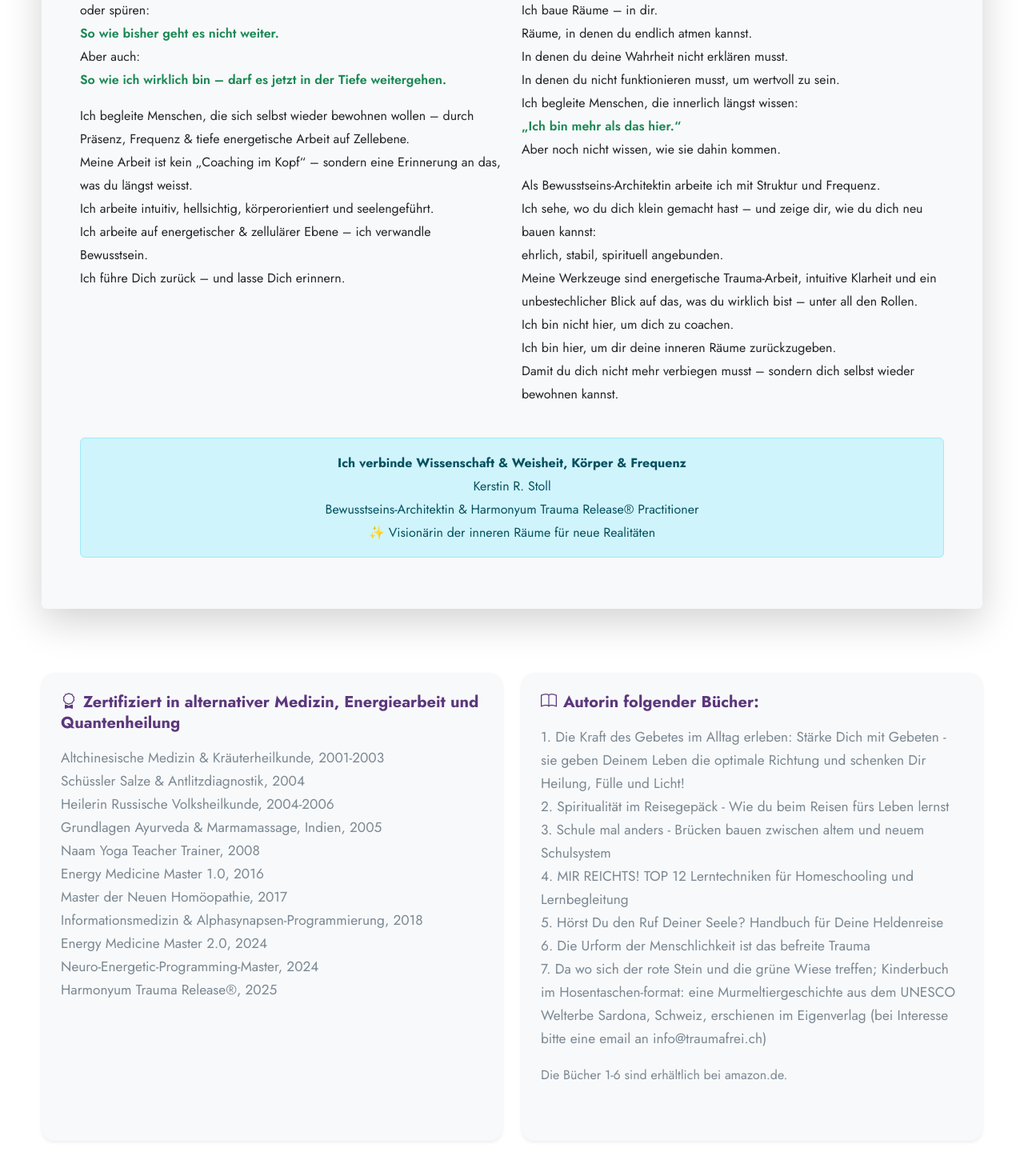
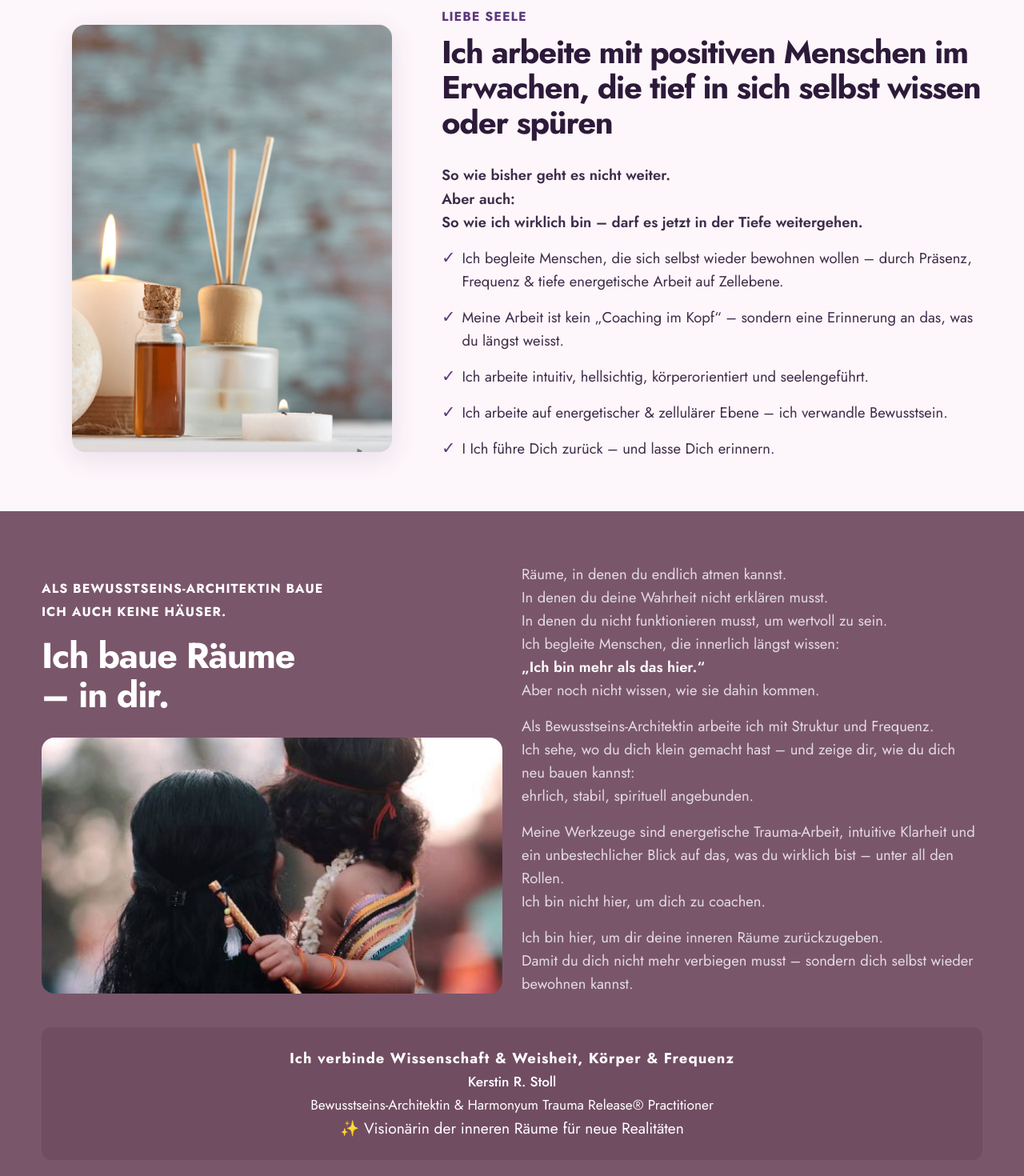
Before and after one commit to lokesh-annex/mindthera, a Next.js app: page /about in a window 1280 px wide. Shown: the part 1120-2590 px from the top of the page at 80% size. Built offline with nearby package versions, Linux system fonts and the light colour scheme; a web font is replaced by a local one.

Commit message:
homepage changes

```diff
--- a/app/about/page.tsx
+++ b/app/about/page.tsx
@@ -1,5 +1,6 @@
 "use client";
 import React from "react";
+import { useEffect } from "react";
 import Image from "next/image";
 import Breadcrumbs from "@/components/Breadcrumbs";
 const AboutUS = () => (
@@ -9,20 +10,42 @@ const AboutUS = () => (
       items={[{ label: "Home", href: "/" }, { label: "Über mich" }]}
     />
     <section className="bg-white py-5">
-      <div className="container">
-        <div className="row align-items-center">
-          <div className="col-lg-7 mb-4 mb-lg-0">
-            <h2 className="display-5 fw-bold mb-4 text-primary">Über Kerstin R. Stoll</h2>
-            <blockquote className="fs-4 fst-italic mb-4 text-secondary border-start border-3 ps-3">
-              „Ich möchte nicht mehr dauernd erklären, dass ich anders arbeite – ich möchte, dass man es spürt.“
+      <div className="container about-gradient rounded-4 about-shadow py-4">
+        <div className="row gx-5 align-items-center">
+          <div className="col-lg-6">
+            <div className="relative rounded-20px overflow-hidden shadow-soft">
+              <Image
+                src="/images/pic.png"
+                width={600}
+                height={500}
+                alt="Kerstin R. Stoll Portrait"
+                className="rounded-4  img-fluid"
+              />
+            </div>
+          </div>
+          <div className="col-lg-6 text-dark">
+            <div className="subtitle fadeInUp mb-3 ">Über Kerstin R. Stoll</div>
+
+            <blockquote className="fs-4 fst-italic mb-4 text-dark border-start border-3 ps-3">
+              „Ich möchte nicht mehr dauernd erklären, dass ich anders arbeite –
+              ich möchte, dass man es spürt.“
             </blockquote>
+
             <p className="mb-3">
-              Und genau das passiert, wenn man <strong>Kerstin R. Stoll</strong> begegnet.<br />
-              Ihre Arbeit beginnt dort, wo Sprache endet. In einem Raum, den viele nie betreten haben:<br />
-              <span className="fw-semibold">würdevoll, unbestechlich klar und auf den Punkt.</span>
+              Und genau das passiert, wenn man <strong>Kerstin R. Stoll</strong>{" "}
+              begegnet.
+              <br />
+              Ihre Arbeit beginnt dort, wo Sprache endet. In einem Raum, den
+              viele nie betreten haben:
+              <br />
+              <span className="fw-semibold">
+                würdevoll, unbestechlich klar und auf den Punkt.
+              </span>
             </p>
             <p className="mb-3">
-              Kerstin hat sehr früh gelernt zu funktionieren, zu tragen, zu wirken – doch ihr tiefster Antrieb war nie die Leistung. Es war die Erinnerung:
+              Kerstin hat sehr früh gelernt zu funktionieren, zu tragen, zu
+              wirken – doch ihr tiefster Antrieb war nie die Leistung. Es war
+              die Erinnerung:
             </p>
             <ul className="mb-3 ps-4">
               <li>Menschen wollen nicht therapiert, sondern erinnert werden</li>
@@ -30,88 +53,261 @@ const AboutUS = () => (
               <li>Würde ist kein Konzept, sondern ein Zustand</li>
             </ul>
             <p className="mb-3">
-              <strong>Kerstin R. Stoll</strong> ist nicht laut. Aber unübersehbar.<br />
-              Weil ihre Frequenz heilt – ohne dass sie etwas erklären muss.<br />
-              Mit <span className="fw-semibold">Harmonyum Trauma Release®</span> verkörpert sie eine neue Art von Heilraum: frei von Überforderung, aber voller Resonanz.<br />
-              Sie öffnet keine Methoden – sondern Türen. Nicht in die Vergangenheit, sondern in die Urform des eigenen Seins.
+              <strong>Kerstin R. Stoll</strong> ist nicht laut. Aber
+              unübersehbar.
+              <br />
+              Weil ihre Frequenz heilt – ohne dass sie etwas erklären muss.
+              <br />
+              Mit <span className="fw-semibold">
+                Harmonyum Trauma Release®
+              </span>{" "}
+              verkörpert sie eine neue Art von Heilraum: frei von Überforderung,
+              aber voller Resonanz.
+              <br />
+              Sie öffnet keine Methoden – sondern Türen. Nicht in die
+              Vergangenheit, sondern in die Urform des eigenen Seins.
             </p>
-            <div className="mb-4">
-              <span className="badge bg-primary fs-6 mb-2">Leitsatz</span><br />
-              <span className="fs-5 fw-bold text-dark">„Heilung ist kein Prozess des Reparierens – sondern des Erinnerns.“</span>
+            <a className="btn-main  fadeInUp" href="about.html">
+              Leitsatz
+            </a>
           </div>
-
         </div>
-          <div className="col-lg-5 d-flex justify-content-center">
+      </div>
+</section>
+      <section className="py-5 mt-5" style={{ background: "#fdf6fa" }}>
+        <div className="container">
+          <div className="row align-items-center justify-content-center">
+            <div className="col-lg-5 mb-4 mb-lg-0 d-flex justify-content-center">
+              <div
+                style={{
+                  maxWidth: 400,
+                  borderRadius: "16px",
+                  overflow: "hidden",
+                  boxShadow: "0 8px 32px rgba(92,55,125,0.12)",
+                }}
+              >
                 <Image
-              src="/images/pic.png"
-              width={500}
+                  src="/images/image-16.jpg"
+                  width={400}
                   height={500}
-              alt="Kerstin R. Stoll Portrait"
-              className="rounded-4 shadow-lg img-fluid"
+                  alt="Gita"
+                  className="img-fluid"
                 />
               </div>
-<div className="col-lg-12">
-  <div className="card border-0 shadow-lg mb-5 bg-light">
-    <div className="card-body p-5">
-      <h3 className="h4 mb-4 text-primary text-center">
-        <i className="bi bi-heart-fill me-2 text-danger"></i>Liebe Seele
-      </h3>
-      <div className="row">
-        <div className="col-md-6 mb-4 mb-md-0">
+            </div>
+            <div className="col-lg-7">
+              <div
+                className="mb-2 text-uppercase fw-bold"
+                style={{ letterSpacing: 1, color: "#5c377d" }}
+              >
+                Liebe Seele
+              </div>
+              <h2
+                className="fw-bold mb-4"
+                style={{ color: "#2d1a3a", fontSize: "2.5rem" }}
+              >
+                {" "}
+                Ich arbeite mit positiven Menschen im Erwachen, die tief in sich
+                selbst wissen oder spüren
+              </h2>
               <p className="mb-3">
-            Ich arbeite mit positiven Menschen im Erwachen, die tief in sich selbst wissen oder spüren:<br />
-            <span className="fw-semibold text-success">So wie bisher geht es nicht weiter.</span><br />
-            Aber auch:<br />
-            <span className="fw-semibold text-success">So wie ich wirklich bin – darf es jetzt in der Tiefe weitergehen.</span>
+                <span
+                  className="fw-semibold"
+                  style={{ fontSize: "1.15rem", color: "#3d2c4a" }}
+                >
+                  So wie bisher geht es nicht weiter.
+                </span>
+
+                <div
+                  className="fw-semibold"
+                  style={{ fontSize: "1.15rem", color: "#3d2c4a" }}
+                >
+                  Aber auch:
+                  <br />
+                  So wie ich wirklich bin – darf es jetzt in der Tiefe
+                  weitergehen.
+                </div>
               </p>
+              <ul
+                className="list-unstyled"
+                style={{ fontSize: "1.15rem", color: "#3d2c4a" }}
+              >
+                <li className="mb-3 d-flex align-items-start">
+                  <span
+                    className="me-2"
+                    style={{ color: "#5c377d", fontSize: "1.3rem" }}
+                  >
+                    &#10003;
+                  </span>{" "}
+                  Ich begleite Menschen, die sich selbst wieder bewohnen wollen
+                  – durch Präsenz, Frequenz &amp; tiefe energetische Arbeit auf
+                  Zellebene.
+                </li>
+                <li className="mb-3 d-flex align-items-start">
+                  <span
+                    className="me-2"
+                    style={{ color: "#5c377d", fontSize: "1.3rem" }}
+                  >
+                    &#10003;
+                  </span>{" "}
+                  Meine Arbeit ist kein „Coaching im Kopf“ – sondern eine
+                  Erinnerung an das, was du längst weisst.
+                </li>
+                <li className="mb-3 d-flex align-items-start">
+                  <span
+                    className="me-2"
+                    style={{ color: "#5c377d", fontSize: "1.3rem" }}
+                  >
+                    &#10003;
+                  </span>{" "}
+                  Ich arbeite intuitiv, hellsichtig, körperorientiert und
+                  seelengeführt.
+                </li>
+                <li className="mb-3 d-flex align-items-start">
+                  <span
+                    className="me-2"
+                    style={{ color: "#5c377d", fontSize: "1.3rem" }}
+                  >
+                    &#10003;
+                  </span>{" "}
+                  Ich arbeite auf energetischer &amp; zellulärer Ebene – ich
+                  verwandle Bewusstsein.
+                </li>
+                <li className="mb-3 d-flex align-items-start">
+                  <span
+                    className="me-2"
+                    style={{ color: "#5c377d", fontSize: "1.3rem" }}
+                  >
+                    &#10003;
+                  </span>{" "}
+                  I Ich führe Dich zurück – und lasse Dich erinnern.
+                </li>
+              </ul>
+            </div>
+          </div>
+        </div>
+      </section>
+      <section style={{ background: "#7a566b", padding: "64px 0" }}>
+        <div className="container">
+          <div className="row align-items-center justify-content-center">
+            <div className="col-lg-6 mb-4 mb-lg-0">
+              <div
+                className="text-uppercase fw-bold mb-3"
+                style={{ color: "#fff", letterSpacing: 1 }}
+              >
+                Als Bewusstseins-Architektin baue
+                <br />
+                ich auch keine Häuser.
+              </div>
+              <h2
+                className="fw-bold mb-4"
+                style={{ color: "#fff", fontSize: "2.8rem", lineHeight: 1.1 }}
+              >
+                Ich baue Räume
+                <br />– in dir.
+              </h2>
+
+                <div style={{ height: '320px', overflow: 'hidden', borderRadius: '16px', background: '#7a566b', display: 'flex', alignItems: 'center', justifyContent: 'center' }}>
+                  <Image
+                    src="/images/image-160.jpg"
+                    width={580}
+                    height={250}
+                    alt="Kerstin R. Stoll Portrait"
+                    className="img-fluid"
+                  />
+                </div>
+            </div>
+            <div className="col-lg-6">
+              <div
+                style={{ color: "#e2dbe2", fontSize: "1.15rem", maxWidth: 600 }}
+              >
                 <p className="mb-3">
-            Ich begleite Menschen, die sich selbst wieder bewohnen wollen – durch Präsenz, Frequenz &amp; tiefe energetische Arbeit auf Zellebene.<br />
-            Meine Arbeit ist kein „Coaching im Kopf“ – sondern eine Erinnerung an das, was du längst weisst.<br />
-            Ich arbeite intuitiv, hellsichtig, körperorientiert und seelengeführt.<br />
-            Ich arbeite auf energetischer &amp; zellulärer Ebene – ich verwandle Bewusstsein.<br />
-            Ich führe Dich zurück – und lasse Dich erinnern.
-          </p>
-        </div>
-        <div className="col-md-6">
-          <p className="mb-3">
-            Als Bewusstseins-Architektin baue ich keine Häuser.<br />
-            Ich baue Räume – in dir.<br />
-            Räume, in denen du endlich atmen kannst.<br />
-            In denen du deine Wahrheit nicht erklären musst.<br />
-            In denen du nicht funktionieren musst, um wertvoll zu sein.<br />
-            Ich begleite Menschen, die innerlich längst wissen:<br />
-            <span className="fw-semibold text-success">„Ich bin mehr als das hier.“</span><br />
+                  Räume, in denen du endlich atmen kannst.
+                  <br />
+                  In denen du deine Wahrheit nicht erklären musst.
+                  <br />
+                  In denen du nicht funktionieren musst, um wertvoll zu sein.
+                  <br />
+                  Ich begleite Menschen, die innerlich längst wissen:
+                  <br />
+                  <span className="fw-semibold" style={{ color: "#fff" }}>
+                    „Ich bin mehr als das hier.“
+                  </span>
+                  <br />
                   Aber noch nicht wissen, wie sie dahin kommen.
                 </p>
                 <p className="mb-3">
-            Als Bewusstseins-Architektin arbeite ich mit Struktur und Frequenz.<br />
-            Ich sehe, wo du dich klein gemacht hast – und zeige dir, wie du dich neu bauen kannst:<br />
-            ehrlich, stabil, spirituell angebunden.<br />
-            Meine Werkzeuge sind energetische Trauma-Arbeit, intuitive Klarheit und ein unbestechlicher Blick auf das, was du wirklich bist – unter all den Rollen.<br />
-            Ich bin nicht hier, um dich zu coachen.<br />
-            Ich bin hier, um dir deine inneren Räume zurückzugeben.<br />
-            Damit du dich nicht mehr verbiegen musst – sondern dich selbst wieder bewohnen kannst.
+                  Als Bewusstseins-Architektin arbeite ich mit Struktur und
+                  Frequenz.
+                  <br />
+                  Ich sehe, wo du dich klein gemacht hast – und zeige dir, wie
+                  du dich neu bauen kannst:
+                  <br />
+                  ehrlich, stabil, spirituell angebunden.
+                  <br />
+                </p>
+                <p className="mb-3">
+                  Meine Werkzeuge sind energetische Trauma-Arbeit, intuitive
+                  Klarheit und ein unbestechlicher Blick auf das, was du
+                  wirklich bist – unter all den Rollen.
+                  <br />
+                  Ich bin nicht hier, um dich zu coachen.
+                  <br />
+                </p>
+                <p className="mb-3">
+                  Ich bin hier, um dir deine inneren Räume zurückzugeben.
+                  <br />
+                  Damit du dich nicht mehr verbiegen musst – sondern dich selbst
+                  wieder bewohnen kannst.
                 </p>
               </div>
             </div>
-      <div className="alert alert-info mt-4 mb-3 text-center">
-        <strong>Ich verbinde Wissenschaft &amp; Weisheit, Körper &amp; Frequenz</strong><br />
-        Kerstin R. Stoll<br />
-        Bewusstseins-Architektin &amp; Harmonyum Trauma Release® Practitioner<br />
+          </div>
+          <div className="mt-4 mb-3 text-center">
+            <div
+              style={{
+                background: "rgb(113, 77, 98)",
+                color: "#fff",
+                borderRadius: "12px",
+                padding: "24px 16px",
+
+
+              }}
+            >
+              <strong style={{ fontSize: "1.15rem", letterSpacing: 1 }}>
+                Ich verbinde Wissenschaft &amp; Weisheit, Körper &amp; Frequenz
+              </strong>
+              <br />
+              <span style={{ fontWeight: 500, fontSize: "1.08rem" }}>
+                Kerstin R. Stoll
+              </span>
+              <br />
+              <span style={{ fontWeight: 400, fontSize: "1.08rem" }}>
+                Bewusstseins-Architektin &amp; Harmonyum Trauma Release®
+                Practitioner
+              </span>
+              <br />
+              <span style={{ fontSize: "1.2rem" }}>
                 ✨ Visionärin der inneren Räume für neue Realitäten
+              </span>
             </div>
           </div>
         </div>
-</div>
-        </div>
+      </section>
+<div className="container mt-5 mb-5">
       <div className="row mt-2 g-4">
-          <div className="col-lg-6">
-            <div className="mb-4 p-4 rounded-4 shadow-sm bg-light h-100">
+        <div className="col-lg-6 fade-in" style={{ animationDelay: "0.9s" }}>
+          <div className="mb-4 p-4 rounded-4 text-dark bg-light h-100">
              <h4 className="fw-bold mb-3 text-primary">
-                <i className="bi bi-award me-2"></i>Zertifiziert in alternativer Medizin, Energiearbeit und Quantenheilung
+              <span className="d-inline-flex align-items-center flex-wrap" style={{ gap: '10px' }}>
+                <span style={{ background: '#5c377d', color: '#fff', borderRadius: '50%', width: '38px', height: '38px', display: 'inline-flex', alignItems: 'center', justifyContent: 'center' }}>
+                  <i className="bi bi-award" style={{ fontSize: '1.5rem' }}></i>
+                </span>
+                <span>Zertifiziert in alternativer Medizin, Energiearbeit und Quantenheilung</span>
+              </span>
             </h4>
+
             <ul className="list-unstyled mb-0" style={{ fontSize: "1.08rem" }}>
-
               <li>Altchinesische Medizin & Kräuterheilkunde, 2001-2003</li>
               <li>Schüssler Salze & Antlitzdiagnostik, 2004</li>
               <li>Heilerin Russische Volksheilkunde, 2004-2006</li>
@@ -127,25 +323,54 @@ const AboutUS = () => (
           </div>
         </div>
         <div className="col-lg-6">
-            <div className="mb-4 p-4 rounded-4 shadow-sm bg-light h-100">
+          <div
+            className="mb-4 p-4 rounded-4 text-dark  bg-light h-100 fade-in"
+
+          >
             <h4 className="fw-bold mb-3 text-primary">
-                <i className="bi bi-book me-2"></i>Autorin folgender Bücher:
+              <span className="align-items-center flex-wrap" style={{ gap: '10px' }}>
+                <span style={{ background: '#5c377d', color: '#fff', borderRadius: '50%', width: '38px', height: '38px', display: 'inline-flex', alignItems: 'center', justifyContent: 'center' }}>
+                  <i className="bi bi-book" style={{ fontSize: '1.5rem' }}></i>
+                </span>
+                <span className="d-block mt-2">Autorin folgender Bücher</span>
+              </span>
             </h4>
             <ul className="list-unstyled mb-0" style={{ fontSize: "1.08rem" }}>
-                <li>1. Die Kraft des Gebetes im Alltag erleben: Stärke Dich mit Gebeten - sie geben Deinem Leben die optimale Richtung und schenken Dir Heilung, Fülle und Licht!</li>
-                <li>2. Spiritualität im Reisegepäck - Wie du beim Reisen fürs Leben lernst</li>
-                <li>3. Schule mal anders - Brücken bauen zwischen altem und neuem Schulsystem</li>
-                <li>4. MIR REICHTS! TOP 12 Lerntechniken für Homeschooling und Lernbegleitung</li>
-                <li>5. Hörst Du den Ruf Deiner Seele? Handbuch für Deine Heldenreise</li>
+              <li>
+                1. Die Kraft des Gebetes im Alltag erleben: Stärke Dich mit
+                Gebeten - sie geben Deinem Leben die optimale Richtung und
+                schenken Dir Heilung, Fülle und Licht!
+              </li>
+              <li>
+                2. Spiritualität im Reisegepäck - Wie du beim Reisen fürs Leben
+                lernst
+              </li>
+              <li>
+                3. Schule mal anders - Brücken bauen zwischen altem und neuem
+                Schulsystem
+              </li>
+              <li>
+                4. MIR REICHTS! TOP 12 Lerntechniken für Homeschooling und
+                Lernbegleitung
+              </li>
+              <li>
+                5. Hörst Du den Ruf Deiner Seele? Handbuch für Deine Heldenreise
+              </li>
               <li>6. Die Urform der Menschlichkeit ist das befreite Trauma</li>
-                <li>7. Da wo sich der rote Stein und die grüne Wiese treffen; Kinderbuch im Hosentaschen-format: eine Murmeltiergeschichte aus dem UNESCO Welterbe Sardona, Schweiz, erschienen im Eigenverlag (bei Interesse bitte eine email an info@traumafrei.ch)</li>
+              <li>
+                7. Da wo sich der rote Stein und die grüne Wiese treffen;
+                Kinderbuch im Hosentaschen-format: eine Murmeltiergeschichte aus
+                dem UNESCO Welterbe Sardona, Schweiz, erschienen im Eigenverlag
+                (bei Interesse bitte eine email an info@traumafrei.ch)
+              </li>
             </ul>
-              <p className="mt-3">Die Bücher 1-6 sind erhältlich bei amazon.de.</p>
+            <p className="mt-3">
+              Die Bücher 1-6 sind erhältlich bei amazon.de.
+            </p>
           </div>
         </div>
       </div>
     </div>
-    </section>
   </>
 );
 
--- a/app/agb-traumafrei/page.tsx
+++ b/app/agb-traumafrei/page.tsx
@@ -8,7 +8,7 @@ export default function AgbTraumafreiPage() {
         items={[{ label: "Home", href: "/" }, { label: "AGB – traumafrei" }]}
       />
       <div className="container py-5">
-        <h2 className="mb-4">AGB – traumafrei</h2>
+
         <div className="bg-light p-4 rounded shadow">
           <h2 className="h5 mb-3">Allgemeine Geschäftsbedingungen (AGB)</h2>
           <p>
--- a/app/agb/page.tsx
+++ b/app/agb/page.tsx
@@ -8,7 +8,7 @@ export default function AgbImpressumPage() {
         items={[{ label: "Home", href: "/" }, { label: "AGB & Impressum" }]}
       />
       <div className="container py-5">
-        <h2 className="mb-4">AGB &amp; Impressum</h2>
+
         <div className="bg-light p-4 rounded shadow">
           <h2 className="h5 mb-3">Impressum</h2>
           <p>
--- a/app/contact/page.tsx
+++ b/app/contact/page.tsx
@@ -14,7 +14,7 @@ const ContactPage = () => (
         <div className="col-lg-6">
           <div className="subtitle fadeInUp mb-3">Contact Form</div>
           <h2 className="fadeInUp">Get In Touch</h2>
-          <p>Whether you have a question, a suggestion, or just want to say hello, this is the place to do it. Please fill out the form below with your details and message, and we'll get back to you as soon as possible.</p>
+          <p>Whether you have a question, a suggestion, or just want to say hello, this is the place to do it. Please fill out the form below with your details and message, and we&apos;ll get back to you as soon as possible.</p>
           <div className="spacer-single"></div>
           <h4>Our Office</h4>
           <div className="row">
--- a/app/disclaimer/page.tsx
+++ b/app/disclaimer/page.tsx
@@ -9,7 +9,7 @@ export default function DisclaimerPage() {
                 items={[{ label: "Home", href: "/" }, { label: "Disclaimer" }]}
               />
     <div className="container py-5">
-      <h2 className="mb-4">Disclaimer</h2>
+
       <div className="bg-light p-4 rounded shadow">
         <h2 className="h5 mb-3">Rechtlicher Hinweis / energetischer Rahmen</h2>
         <p>Alle Inhalte auf dieser Website sowie sämtliche Angebote im Rahmen von Harmonyum Trauma Release®, energetischer Begleitung, schamanischen Ritualen oder Gesundheits-Coaching dienen der Unterstützung der Selbstwahrnehmung, Selbstregulation und seelisch-körperlichen Harmonisierung.</p>
--- a/components/Header.tsx
+++ b/components/Header.tsx
@@ -26,7 +26,7 @@ export default function Header() {
                     </Link>
                   </li>
                   <li>
-                    <Link className="menu-item" href="/offer">
+                    <Link className="menu-item" href="/">
                       Angebote
                     </Link>
                   </li>
--- a/components/TherapistServices.tsx
+++ b/components/TherapistServices.tsx
@@ -167,7 +167,7 @@ const TherapistServices = () => {
           {tabData[activeTab].services.map((service, i) => (
             <div key={i} className="col-lg-3 col-sm-6">
               <div className="relative mb-3" style={{ minHeight: "470px" }}>
-                <Link href={`/service/${service.slug}`} className="d-block hover mb-3">
+                <Link href="/" className="d-block hover mb-3">
                   <div className="relative overflow-hidden rounded-20px ">
                     {/* <img
                       src="/images/misc/flowers-crop-3-white.webp"
@@ -187,7 +187,7 @@ const TherapistServices = () => {
                   </div>
                 </Link>
                 <h4 className="text-center">
-                  <Link href={`/service/${service.slug}`} className="text-decoration-none text-dark">
+                  <Link href="/" className="text-decoration-none text-dark">
                     {service.title}
                   </Link>
                 </h4>
```
Also changed, not shown: public/images/image-44.jpg (added). Lines whose indentation alone changed are shown as unchanged.
